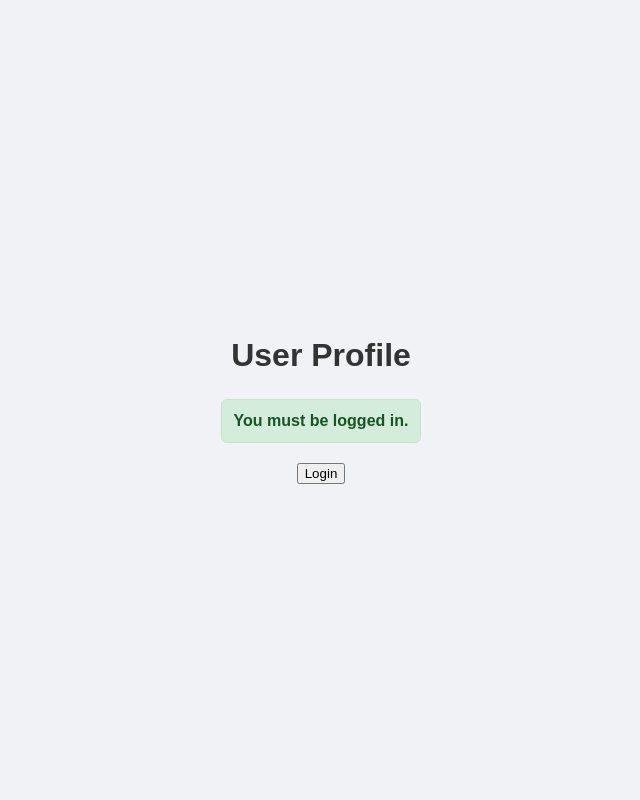
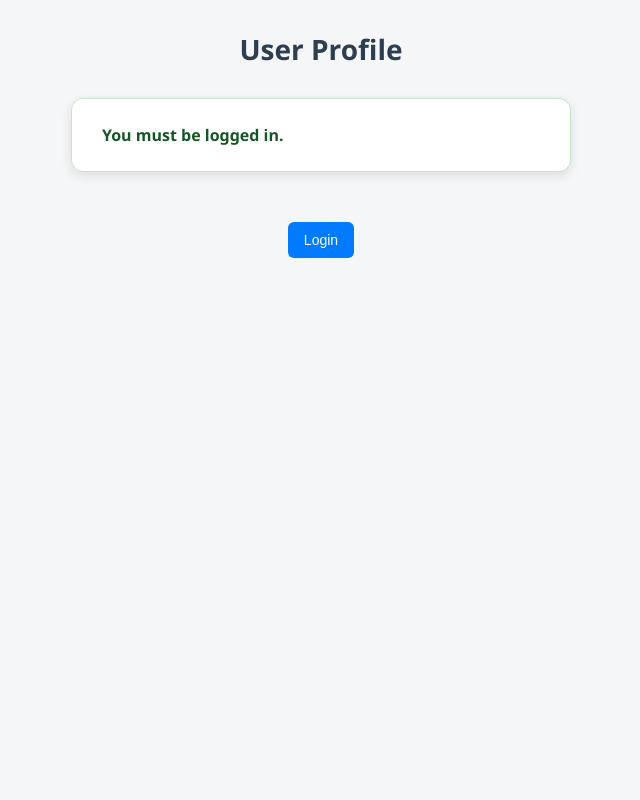
Before and after one commit to CS7NS6-Distributed-Systems/Exercise-2, a Python web app: template booking-platform/booking-service/app/templates/profile.html in a window 1280 px wide. Shown: the whole page, without its empty margins (319-959 px from the left). Run offline with Jinja, Linux system fonts and the light colour scheme; the template is opened without the code that fills it, so the values that code supplies are empty.

Commit message:
css added for profile page

```diff
--- /dev/null
+++ b/booking-platform/booking-service/app/static/profile_style.css
@@ -0,0 +1,93 @@
+
+* {
+    box-sizing: border-box;
+    margin: 0;
+    padding: 0;
+}
+
+body {
+    font-family: 'Segoe UI', Tahoma, Geneva, Verdana, sans-serif;
+    background-color: #f4f6f8;
+    color: #333;
+    display: flex;
+    flex-direction: column;
+    align-items: center;
+    min-height: 100vh;
+    padding: 30px 20px;
+}
+
+h1 {
+    font-size: 28px;
+    margin-bottom: 30px;
+    color: #2c3e50;
+}
+
+#profileContainer {
+    background-color: #ffffff;
+    padding: 25px 30px;
+    border-radius: 12px;
+    box-shadow: 0 4px 12px rgba(0, 0, 0, 0.1);
+    width: 100%;
+    max-width: 500px;
+    margin-bottom: 20px;
+}
+
+#profileContainer p {
+    margin-bottom: 15px;
+    line-height: 1.6;
+    font-size: 16px;
+}
+
+.message {
+    border-radius: 8px;
+    padding: 15px;
+    margin-bottom: 20px;
+    font-weight: bold;
+}
+
+.success {
+    background-color: #d4edda;
+    color: #155724;
+    border: 1px solid #c3e6cb;
+}
+
+.error {
+    background-color: #f8d7da;
+    color: #721c24;
+    border: 1px solid #f5c6cb;
+}
+
+button {
+    background-color: #007bff;
+    color: #ffffff;
+    border: none;
+    border-radius: 6px;
+    padding: 10px 16px;
+    font-size: 14px;
+    cursor: pointer;
+    transition: background-color 0.3s ease;
+    margin-top: 10px;
+}
+
+button:hover {
+    background-color: #0056b3;
+}
+
+#authButtonContainer {
+    margin-top: 20px;
+}
+
+@media (max-width: 600px) {
+    #profileContainer {
+        padding: 20px;
+    }
+
+    h1 {
+        font-size: 24px;
+    }
+
+    button {
+        width: 100%;
+        padding: 12px;
+    }
+}
--- a/booking-platform/booking-service/app/templates/profile.html
+++ b/booking-platform/booking-service/app/templates/profile.html
@@ -3,7 +3,7 @@
 <head>
     <meta charset="UTF-8">
     <title>User Profile</title>
-    <link rel="stylesheet" href="{{ url_for('static', filename='form_style.css') }}">
+    <link rel="stylesheet" href="{{ url_for('static', filename='profile_style.css') }}">
 </head>
 <body>
     <h1>User Profile</h1>
```
